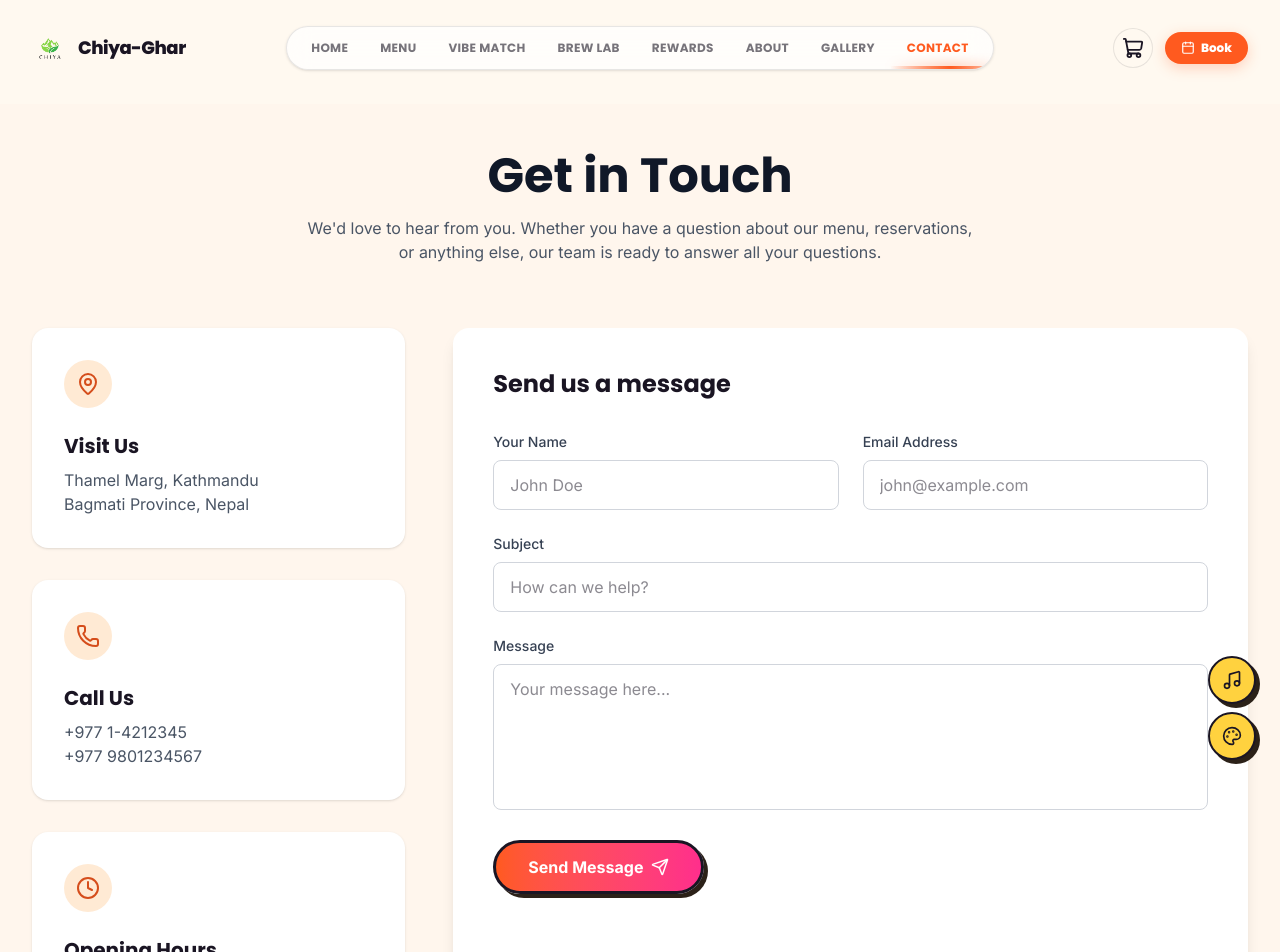
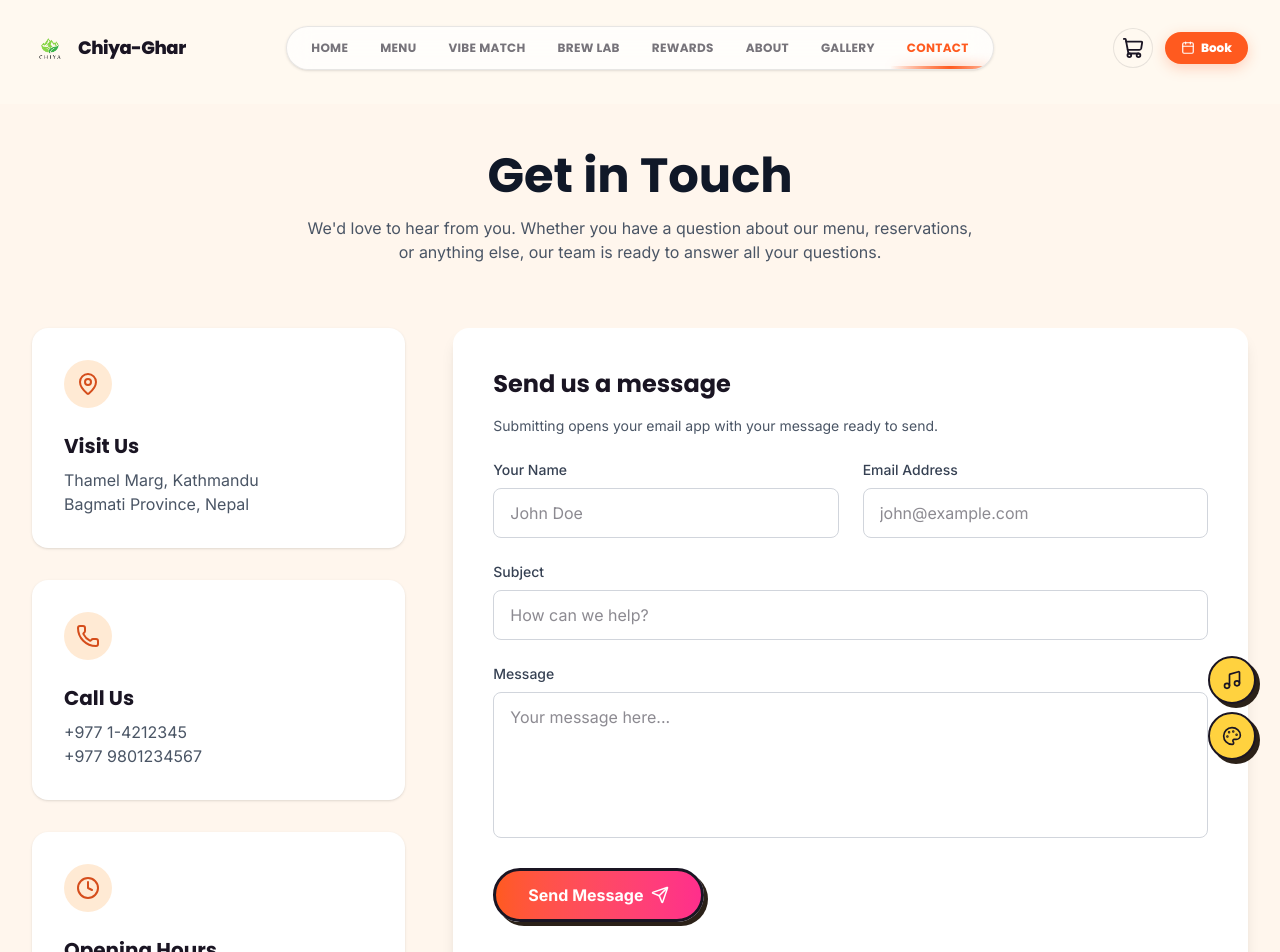
Before and after one commit to sabin-khatri/ChiyaAdda, a React (Vite) app: page /contact in a window 1280 px wide. Shown: the top 952 px of the page. Built offline with nearby package versions, Linux system fonts and the light colour scheme.

Commit message:
updated code

```diff
--- a/src/pages/Contact.jsx
+++ b/src/pages/Contact.jsx
@@ -3,8 +3,20 @@ import React from 'react'
 import { motion } from 'framer-motion'
 import { MapPin, Phone, Mail, Clock, Send } from 'lucide-react'
 import AnimatedPage from '../components/layout/AnimatedPage'
+import { siteContent } from '../data/siteContent'
 
 const Contact = () => {
+  const handleSubmit = (event) => {
+    event.preventDefault()
+    const formData = new FormData(event.currentTarget)
+    const name = formData.get('name')
+    const email = formData.get('email')
+    const subject = formData.get('subject')
+    const message = formData.get('message')
+    const body = `From: ${name} (${email})\n\n${message}`
+    window.location.href = `mailto:${siteContent.contact.email}?subject=${encodeURIComponent(subject)}&body=${encodeURIComponent(body)}`
+  }
+
   return (
     <AnimatedPage className="min-h-screen bg-primary-50 py-12">
       <div className="max-w-7xl mx-auto px-4 sm:px-6 lg:px-8">
@@ -63,24 +75,25 @@ const Contact = () => {
           >
             <div className="bg-white rounded-2xl shadow-lg p-10 h-full">
               <h2 className="text-2xl font-bold font-serif mb-8">Send us a message</h2>
-              <form className="space-y-6" onSubmit={e => e.preventDefault()}>
+              <p className="text-sm text-gray-600 -mt-4 mb-6">Submitting opens your email app with your message ready to send.</p>
+              <form className="space-y-6" onSubmit={handleSubmit}>
                 <div className="grid grid-cols-1 md:grid-cols-2 gap-6">
                   <div>
                     <label className="block text-sm font-medium text-gray-700 mb-2">Your Name</label>
-                    <input type="text" className="w-full px-4 py-3 rounded-lg border border-gray-300 focus:ring-2 focus:ring-primary-500 focus:border-primary-500 outline-none transition" placeholder="John Doe" />
+                    <input name="name" type="text" autoComplete="name" required className="w-full px-4 py-3 rounded-lg border border-gray-300 focus:ring-2 focus:ring-primary-500 focus:border-primary-500 outline-none transition" placeholder="John Doe" />
                   </div>
                   <div>
                     <label className="block text-sm font-medium text-gray-700 mb-2">Email Address</label>
-                    <input type="email" className="w-full px-4 py-3 rounded-lg border border-gray-300 focus:ring-2 focus:ring-primary-500 focus:border-primary-500 outline-none transition" placeholder="john@example.com" />
+                    <input name="email" type="email" autoComplete="email" required className="w-full px-4 py-3 rounded-lg border border-gray-300 focus:ring-2 focus:ring-primary-500 focus:border-primary-500 outline-none transition" placeholder="john@example.com" />
                   </div>
                 </div>
                 <div>
                   <label className="block text-sm font-medium text-gray-700 mb-2">Subject</label>
-                  <input type="text" className="w-full px-4 py-3 rounded-lg border border-gray-300 focus:ring-2 focus:ring-primary-500 focus:border-primary-500 outline-none transition" placeholder="How can we help?" />
+                  <input name="subject" type="text" required className="w-full px-4 py-3 rounded-lg border border-gray-300 focus:ring-2 focus:ring-primary-500 focus:border-primary-500 outline-none transition" placeholder="How can we help?" />
                 </div>
                 <div>
                   <label className="block text-sm font-medium text-gray-700 mb-2">Message</label>
-                  <textarea rows="5" className="w-full px-4 py-3 rounded-lg border border-gray-300 focus:ring-2 focus:ring-primary-500 focus:border-primary-500 outline-none transition resize-none" placeholder="Your message here..."></textarea>
+                  <textarea name="message" rows="5" required className="w-full px-4 py-3 rounded-lg border border-gray-300 focus:ring-2 focus:ring-primary-500 focus:border-primary-500 outline-none transition resize-none" placeholder="Your message here..."></textarea>
                 </div>
                 <button className="btn-primary flex items-center justify-center gap-2 py-3 px-8">
                   Send Message <Send size={18} />
```
